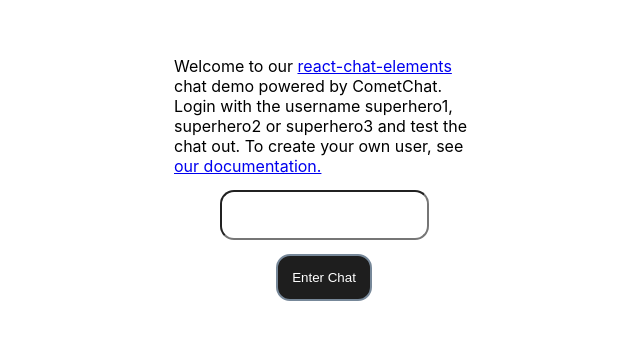
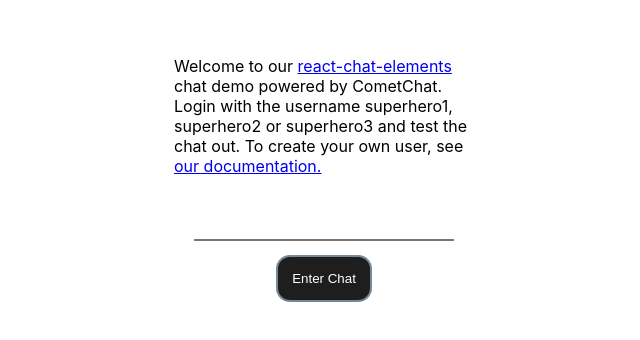
Before and after one commit to cometchat-pro-tutorials/react-chat-elements-app, a React (Create React App) app: page / in a window 1280 px wide. Shown: the part 168-508 px from the top of the page, without its empty margins (316-956 px from the left). Built offline with nearby package versions, Linux system fonts and the light colour scheme; no server answers.

Commit message:
Updated styling of the login input.

```diff
--- a/src/components/Login/Login.css
+++ b/src/components/Login/Login.css
@@ -26,9 +26,12 @@
 }
 
 .login-input {
+  font-size: 18px;
   line-height: 18px;
   padding: 14px;
-  border-radius: 14px;
+  border-top: none;
+  border-left: none;
+  border-right: none;
 }
 
 .error {
```
